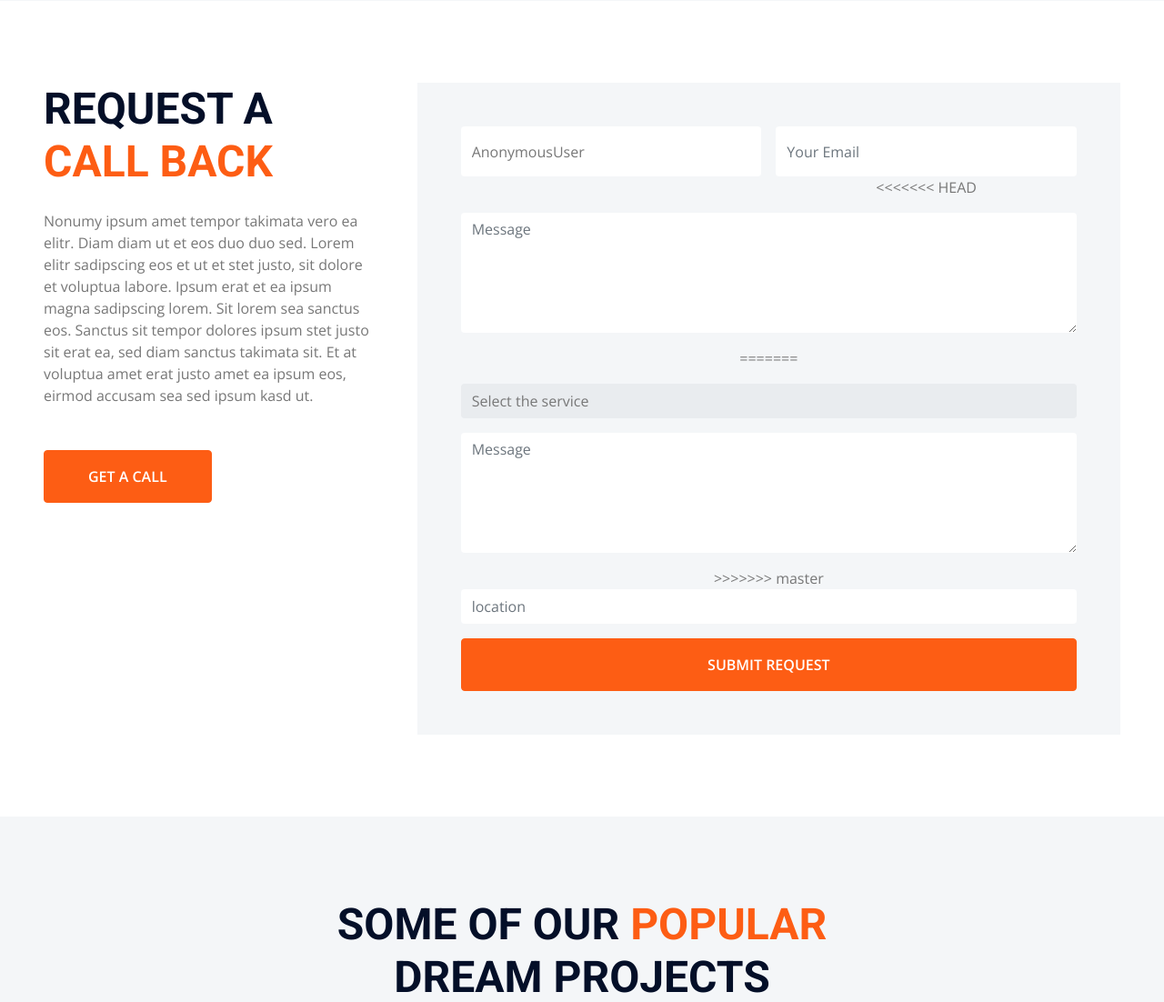
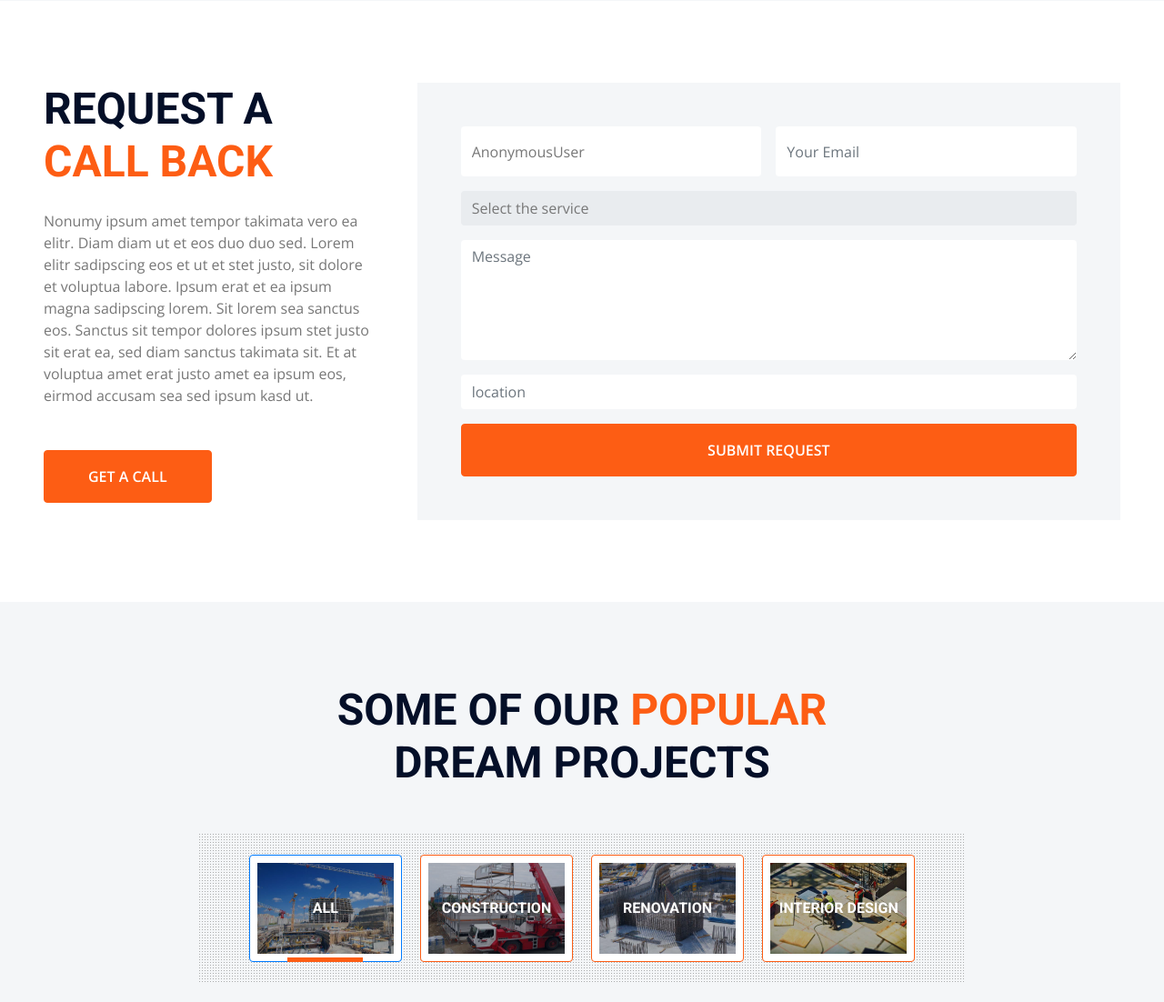
Before and after one commit to Rajeev-rd/Dream-Homes, a Django app: page /main/submit/ in a window 1280 px wide. Shown: the part 2733-3835 px from the top of the page at 91% size. Run offline with Django 4.2, Linux system fonts and the light colour scheme; some libraries are stand-ins or nearby versions.

Commit message:
ignoredsomething

```diff
--- a/Usermodule/templates/contact.html
+++ b/Usermodule/templates/contact.html
@@ -123,15 +123,12 @@
                             <div class="col-12 col-sm-6">
                                 <input type="email" class="form-control border-0" name="email" placeholder="Your Email" style="height: 55px;" value="{{ user.email }}">
                             </div>
-<<<<<<< HEAD
-=======
                             <div>
                                 <select class="form-control border-0">
                                     <option>Select the service</option>
                                     <option></option>
                                 </select>
                             </div>
->>>>>>> master
 
                             <div class="col-12">
                                 <textarea class="form-control border-0" rows="5" name="message" placeholder="Message"></textarea>
--- a/Usermodule/templates/frontendindexpage.html
+++ b/Usermodule/templates/frontendindexpage.html
@@ -335,14 +335,6 @@
                             </div>
                             <div class="col-12 col-sm-6">
                                 <input type="email" class="form-control border-0" name="email" placeholder="Your Email" style="height: 55px;" value="{{ user.email }}">
-<<<<<<< HEAD
-                            </div>
-
-                            <div class="col-12">
-                                <textarea class="form-control border-0" rows="5" name="message" placeholder="Message"></textarea>
-                            </div>
-                            <div>
-=======
                             </div>
                             <div>
                                 <select class="form-control border-0">
@@ -355,7 +347,6 @@
                                 <textarea class="form-control border-0" rows="5" name="message" placeholder="Message"></textarea>
                             </div>
                             <div>
->>>>>>> master
                                 <input type="text" placeholder="location" name="location"   class="form-control border-0" >
                             </div>
                             <div class="col-12">
--- a/Usermodule/templates/signuppage.html
+++ b/Usermodule/templates/signuppage.html
@@ -160,11 +160,7 @@ integrity="sha384-YvpcrYf0tY3lHB60NNkmXc5s9fDVZLESaAA55NDzOxhy9GkcIdslK1eN7N6jIe
         </div>
 
         <div class="col-md-7 col-lg-6 ml-auto">
-<<<<<<< HEAD
-            <form action="" method="post" class=" p-5 border border-3 rounded-5 shadow border-white text-secondary" style="background-color: rgba(235, 235, 8, 0.7);">
-=======
             <form action="" method="post" class=" p-5 border border-3 rounded-5 shadow border-white text-secondary" style="background-color: rgba(255, 255, 255, 0.7);">
->>>>>>> master
                 {%csrf_token%}
                 {{form.as_p}}
                 <button class="btn btn-outline-primary" type="submit">register</button>
```
Also changed, not shown: db.sqlite3, 1 other file.
